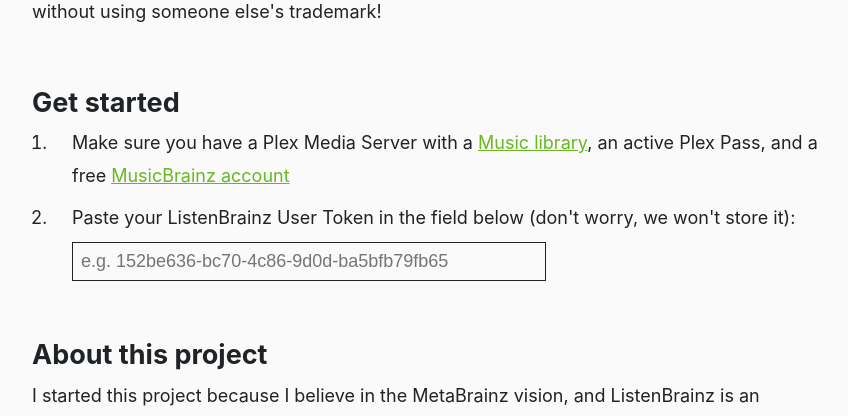
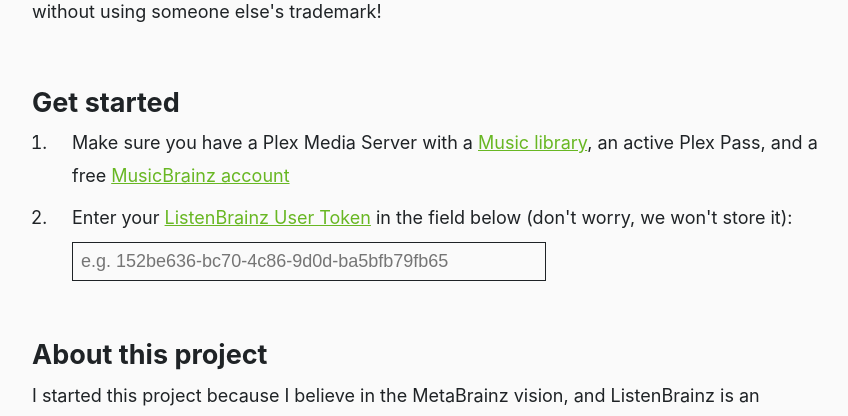
Before and after one commit to simonxciv/eavesdrop.fm, a PHP site: page / in a window 1280 px wide. Shown: the part 172-588 px from the top of the page, without its empty margins (208-1056 px from the left). Run offline with PHP 8.4, Linux system fonts and the light colour scheme; some libraries are stand-ins or nearby versions.

Commit message:
Clarify ListenBrainz token stuff

```diff
--- a/index.php
+++ b/index.php
@@ -152,7 +152,7 @@
             <h2>Get started</h2>
             <ol>
                 <li>Make sure you have a Plex Media Server with a <a href="https://www.plex.tv/en-au/your-media/music/">Music library</a>, an active Plex Pass, and a free <a href="https://musicbrainz.org/register?uri=%2F">MusicBrainz account</a>
-                <li>Paste your ListenBrainz User Token in the field below (don't worry, we won't store it):<br>
+                <li>Enter your <a href="https://listenbrainz.org/profile/">ListenBrainz User Token</a> in the field below (don't worry, we won't store it):<br>
                     <input id="lbid" type="text" placeholder="e.g. 152be636-bc70-4c86-9d0d-ba5bfb79fb65">
                 </li>
                 <li id="usernamewrapper" class="hidden">Enter your Plex username below to ensure shared users don't submit on your behalf:<br>
```
